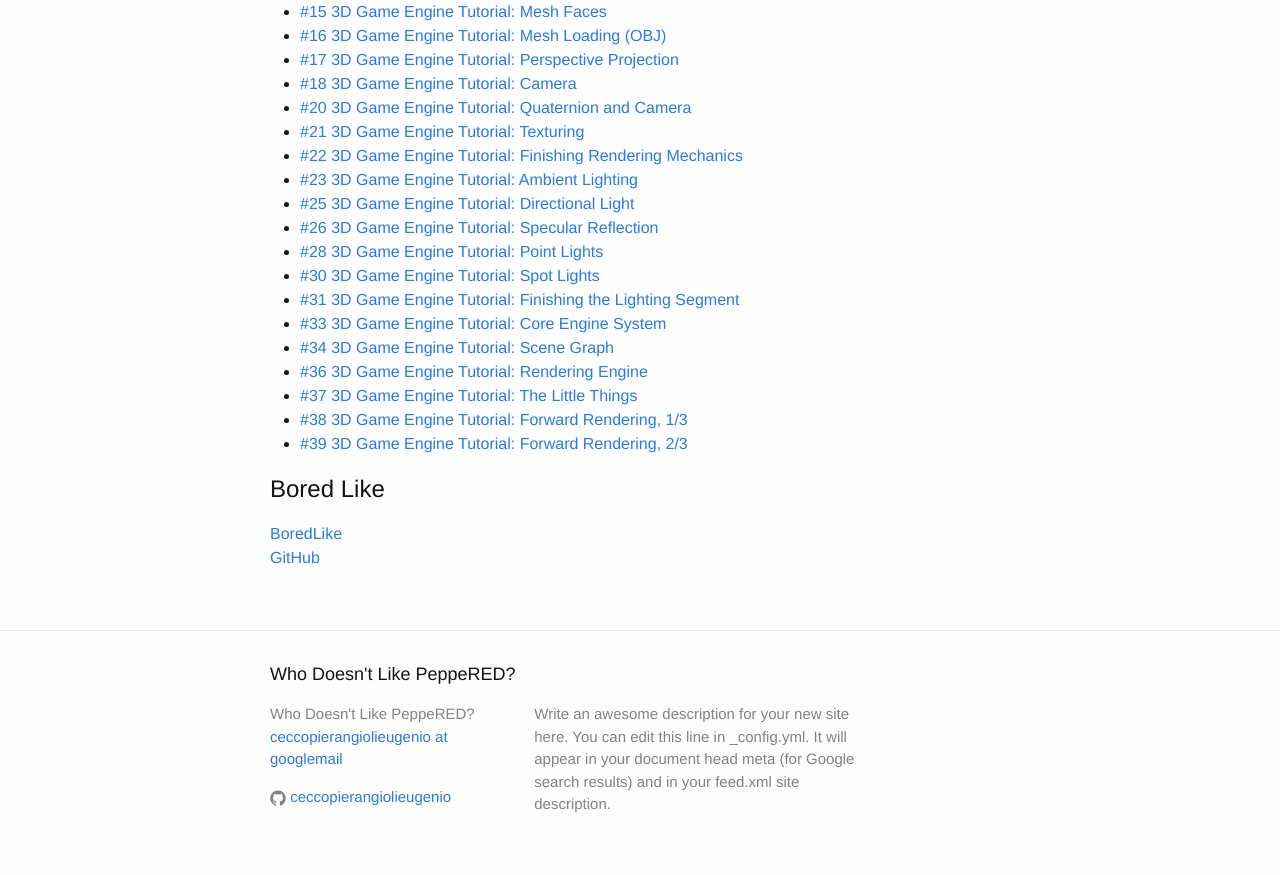
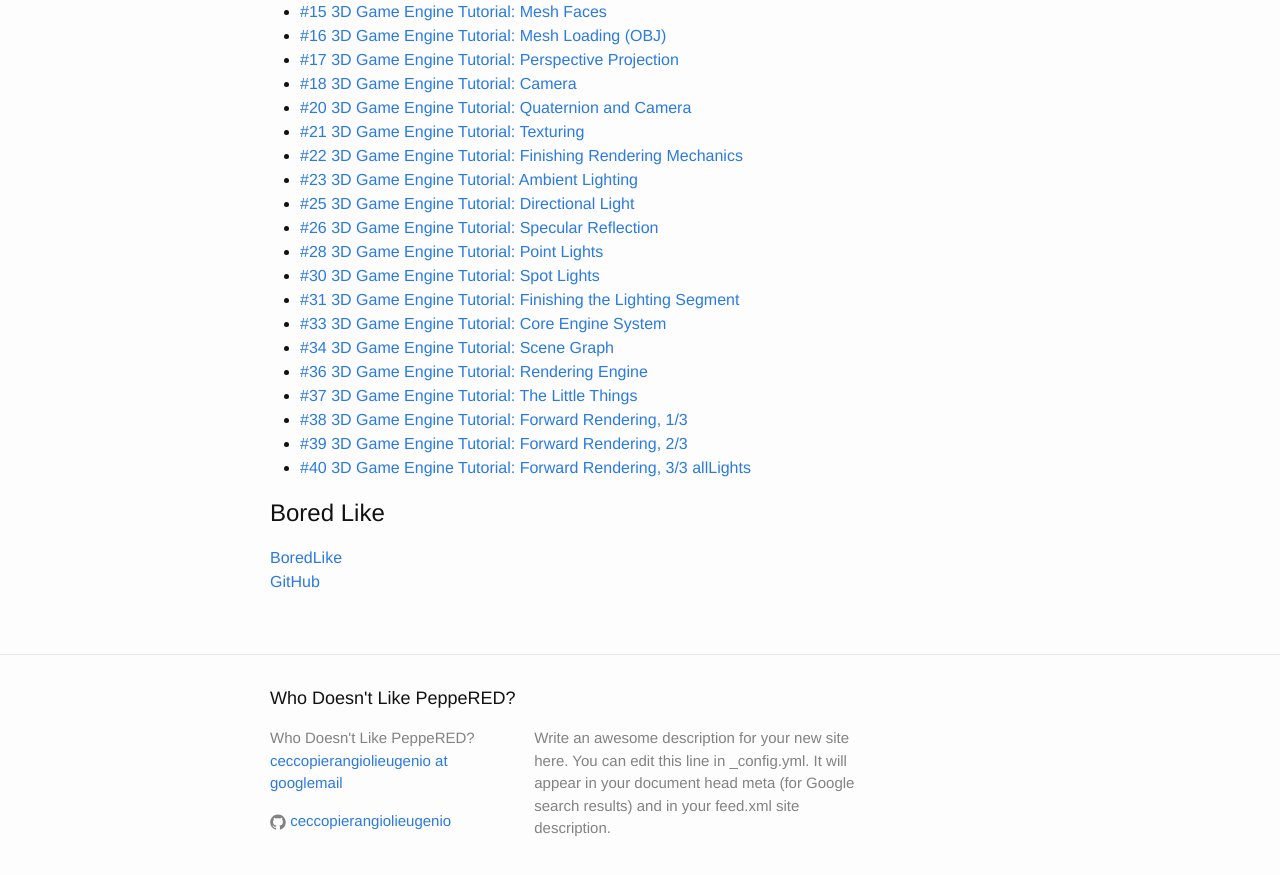
Before and after one commit to ceccopierangiolieugenio/ceccopierangiolieugenio.github.io, a Jekyll site: the page built from projects.md, in a window 1280 px wide and 900 px high, scrolled down 698 px. Shown: the top 875 px of the window. Built offline with Jekyll 4.4.1, drawn with Linux system fonts in a browser that asks for light colours.

Commit message:
Added Last 'Forward Rendering'

```diff
--- a/projects.md
+++ b/projects.md
@@ -48,6 +48,7 @@
 -   [#37 3D Game Engine Tutorial: The Little Things](3DGameEngine.js/v0.37/3DGameEngine.js.html)
 -   [#38 3D Game Engine Tutorial: Forward Rendering, 1/3](3DGameEngine.js/v0.38/3DGameEngine.js.html)
 -   [#39 3D Game Engine Tutorial: Forward Rendering, 2/3](3DGameEngine.js/v0.39/3DGameEngine.js.html)
+-   [#40 3D Game Engine Tutorial: Forward Rendering, 3/3](3DGameEngine.js/v0.40.1/3DGameEngine.js.html) [allLights](3DGameEngine.js/v0.40.0/3DGameEngine.js.html)
 
 
 Bored Like
```
Also changed, not shown: .gitmodules.
